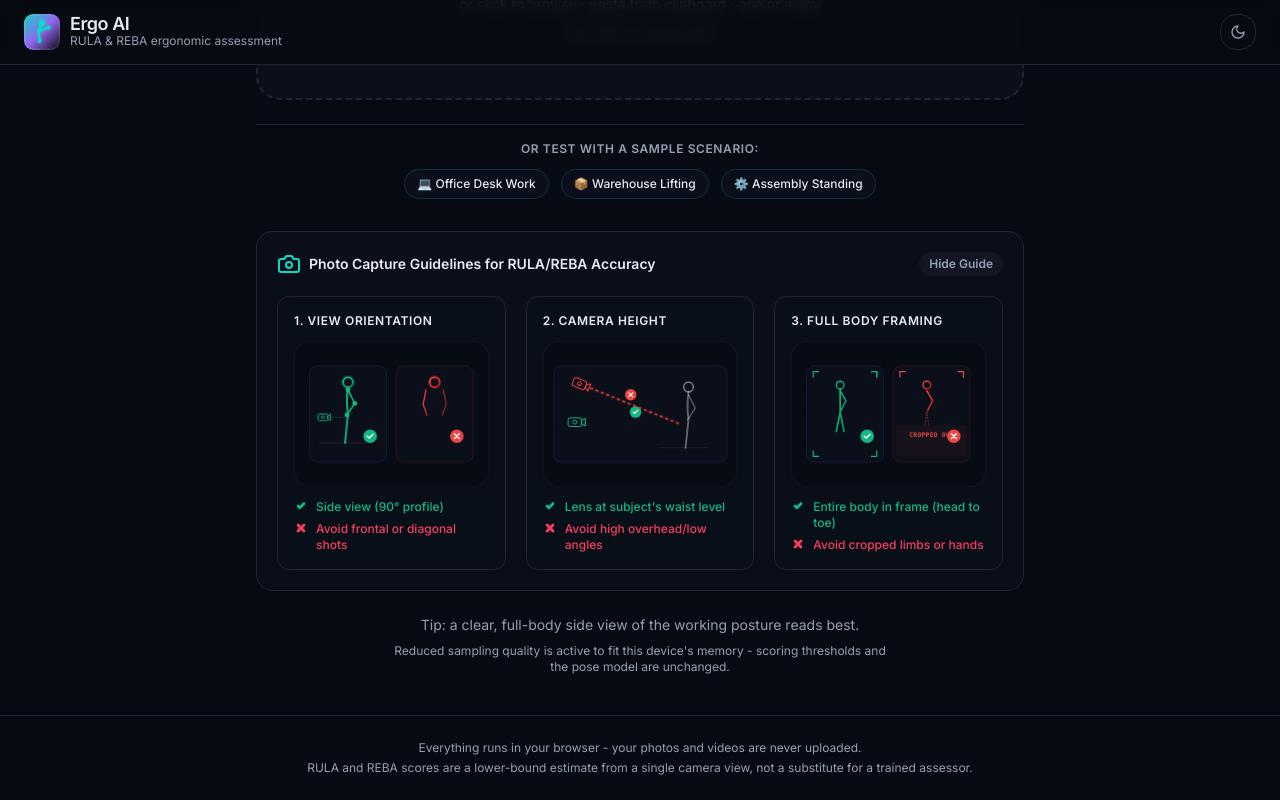
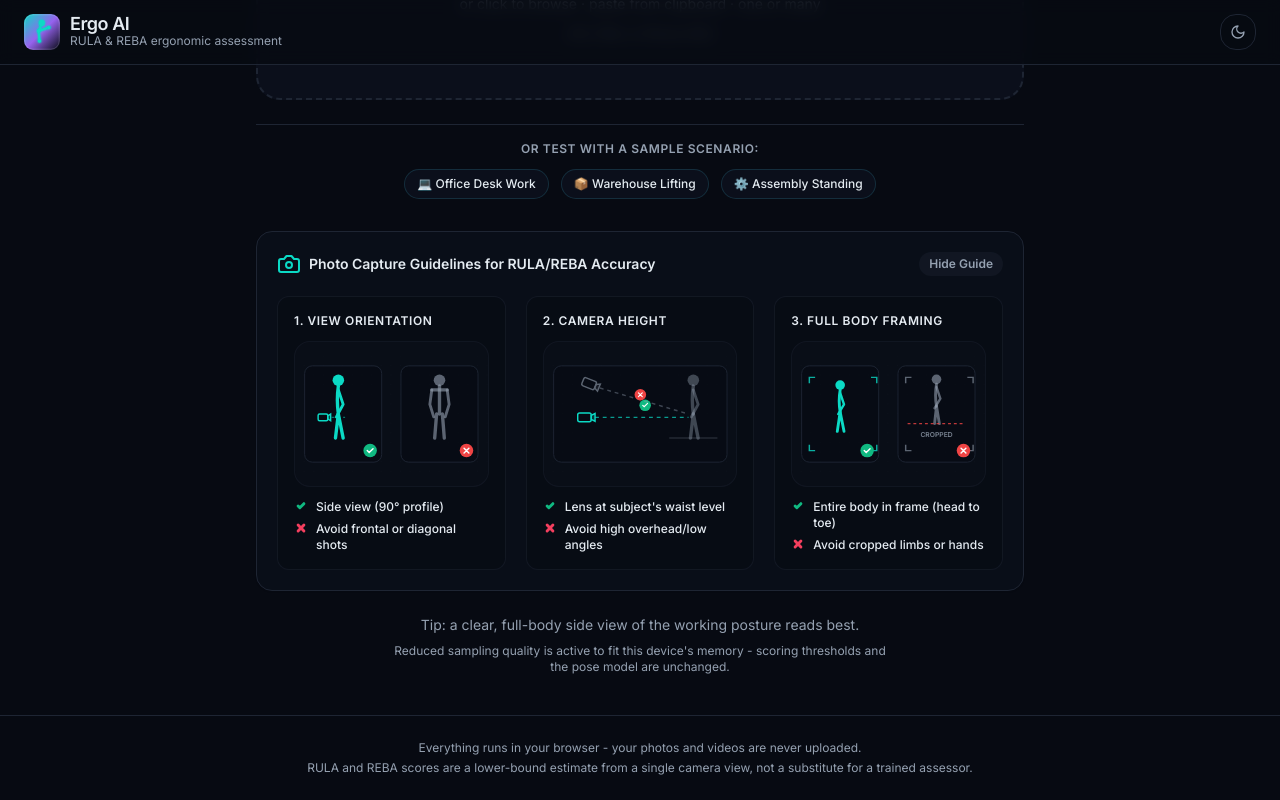
Before and after one commit to oldhero07/Ergo-AI, a React (Vite) app: page / in a window 1280 px wide. Both pictures are taken after a click on the button "Analyze a photo". Shown: the part 331-1131 px from the top of the page. Built offline with nearby package versions, Linux system fonts and the light colour scheme.

Commit message:
style: redesign PhotoGuide SVGs to seamlessly match app theme

```diff
--- a/src/components/Uploader.tsx
+++ b/src/components/Uploader.tsx
@@ -310,81 +310,68 @@ function PhotoGuide() {
         <div className="mt-5 grid gap-5 sm:grid-cols-3 animate-in fade-in slide-in-from-top-1 duration-200">
 
           {/* Card 1: Side View profile */}
-          <div className="rounded-xl border bg-card/30 p-4 flex flex-col gap-3">
+          <div className="rounded-xl border border-border/50 bg-background/40 p-4 flex flex-col gap-3">
             <h4 className="font-semibold text-xs text-foreground uppercase tracking-wider">1. View Orientation</h4>
-            <div className="aspect-[4/3] rounded-lg bg-[#070b14] flex items-center justify-center border border-border/40 overflow-hidden relative">
+            <div className="aspect-[4/3] rounded-lg bg-muted/20 flex items-center justify-center border border-border/40 overflow-hidden relative">
               <svg viewBox="0 0 200 120" className="w-full h-full text-muted-foreground">
                 <defs>
-                  <linearGradient id="correct-grad" x1="0%" y1="0%" x2="100%" y2="100%">
-                    <stop offset="0%" stopColor="#10b981" />
-                    <stop offset="100%" stopColor="#059669" />
-                  </linearGradient>
-                  <linearGradient id="incorrect-grad" x1="0%" y1="0%" x2="100%" y2="100%">
-                    <stop offset="0%" stopColor="#ef4444" />
-                    <stop offset="100%" stopColor="#b91c1c" />
-                  </linearGradient>
-                  <filter id="glow-filter" x="-20%" y="-20%" width="140%" height="140%">
-                    <feGaussianBlur stdDeviation="1.2" result="blur" />
-                    <feMerge>
-                      <feMergeNode in="blur" />
-                      <feMergeNode in="SourceGraphic" />
-                    </feMerge>
-                  </filter>
-                  <pattern id="diag-grid" width="10" height="10" patternUnits="userSpaceOnUse">
-                    <circle cx="10" cy="10" r="0.5" fill="currentColor" opacity="0.06" />
+                  <pattern id="grid-1" width="10" height="10" patternUnits="userSpaceOnUse">
+                    <circle cx="10" cy="10" r="0.5" fill="currentColor" opacity="0.15" />
                   </pattern>
                 </defs>
-
-                <rect width="200" height="120" fill="url(#diag-grid)" />
+                <rect width="200" height="120" fill="url(#grid-1)" />
 
                 {/* Left: Side View (Correct) */}
-                <g transform="translate(10, 0)">
-                  <rect x="5" y="10" width="80" height="100" rx="8" fill="#0b0f19" stroke="rgba(99, 102, 241, 0.15)" strokeWidth="1" />
-                  <g transform="translate(30, 15)">
+                <g transform="translate(10, 10)">
+                  <rect width="80" height="100" rx="8" fill="hsl(var(--background))" fillOpacity="0.5" stroke="hsl(var(--border))" strokeWidth="1" />
+
+                  {/* Figure Side Profile */}
+                  <g transform="translate(35, 15)">
                     {/* Head */}
-                    <circle cx="15" cy="12" r="5" fill="#0b0f19" stroke="url(#correct-grad)" strokeWidth="1.8" filter="url(#glow-filter)" />
-                    {/* Torso */}
-                    <path d="M 15 17 Q 13 32 15 45 L 12 75" fill="none" stroke="url(#correct-grad)" strokeWidth="2.2" strokeLinecap="round" />
-                    {/* Arms */}
-                    <path d="M 15 20 L 22 34 L 14 46" fill="none" stroke="url(#correct-grad)" strokeWidth="1.8" strokeLinecap="round" strokeLinejoin="round" />
-                    {/* Ground line */}
-                    <line x1="-15" y1="75" x2="35" y2="75" stroke="rgba(255, 255, 255, 0.08)" strokeWidth="1" />
-                    {/* Joints */}
-                    <circle cx="15" cy="20" r="2.5" fill="#10b981" />
-                    <circle cx="22" cy="34" r="2.5" fill="#10b981" />
-                    <circle cx="14" cy="46" r="2.5" fill="#10b981" />
+                    <circle cx="0" cy="0" r="6" fill="hsl(var(--primary))" />
+                    {/* Spine */}
+                    <path d="M 0 6 Q -2 20 0 35" fill="none" stroke="hsl(var(--primary))" strokeWidth="3.5" strokeLinecap="round" />
+                    {/* Arm */}
+                    <path d="M 0 10 L 5 25 L -2 38" fill="none" stroke="hsl(var(--primary))" strokeWidth="3" strokeLinecap="round" strokeLinejoin="round" />
+                    {/* Leg */}
+                    <path d="M 0 35 L -3 60 M 0 35 L 5 60" fill="none" stroke="hsl(var(--primary))" strokeWidth="3.5" strokeLinecap="round" strokeLinejoin="round" />
                   </g>
+
                   {/* Camera icon pointing side */}
-                  <g transform="translate(14, 56)" stroke="url(#correct-grad)" strokeWidth="1" fill="none">
+                  <g transform="translate(14, 46)" stroke="hsl(var(--primary))" strokeWidth="1.5" fill="none">
                     <rect x="0" y="4" width="10" height="7" rx="1.5" />
-                    <path d="M 10 6 L 13 4 L 13 11 L 10 9 Z" fill="url(#correct-grad)" fillOpacity="0.15" />
-                    <circle cx="5" cy="7.5" r="1.5" />
+                    <path d="M 10 6 L 13 4 L 13 11 L 10 9 Z" fill="hsl(var(--primary))" fillOpacity="0.2" />
                   </g>
-                  <line x1="28" y1="63.5" x2="42" y2="63.5" stroke="#10b981" strokeWidth="1" strokeDasharray="2 2" opacity="0.4" />
-                  <g transform="translate(68, 83)">
+                  <line x1="28" y1="53.5" x2="42" y2="53.5" stroke="hsl(var(--primary))" strokeWidth="1.5" strokeDasharray="3 3" opacity="0.5" />
+
+                  {/* Status indicator */}
+                  <g transform="translate(68, 88)">
                     <circle r="7" fill="#10b981" />
                     <path d="M -3 0 L -1 2 L 3 -2" fill="none" stroke="#fff" strokeWidth="1.5" strokeLinecap="round" />
                   </g>
                 </g>
 
                 {/* Right: Front View (Incorrect) */}
-                <g transform="translate(100, 0)">
-                  <rect x="5" y="10" width="80" height="100" rx="8" fill="#0b0f19" stroke="rgba(239, 68, 68, 0.15)" strokeWidth="1" />
-                  <g transform="translate(30, 15)">
+                <g transform="translate(110, 10)">
+                  <rect width="80" height="100" rx="8" fill="hsl(var(--background))" fillOpacity="0.5" stroke="hsl(var(--border))" strokeWidth="1" />
+
+                  {/* Figure Front Profile */}
+                  <g transform="translate(40, 15)">
                     {/* Head */}
-                    <circle cx="15" cy="12" r="5" fill="#0b0f19" stroke="url(#incorrect-grad)" strokeWidth="1.8" filter="url(#glow-filter)" />
-                    {/* Torso */}
-                    <line x1="15" y1="17" x2="15" y2="45" stroke="url(#incorrect-grad)" strokeWidth="2.2" strokeLinecap="round" />
+                    <circle cx="0" cy="0" r="6" fill="currentColor" opacity="0.6" />
+                    {/* Spine */}
+                    <line x1="0" y1="6" x2="0" y2="35" stroke="currentColor" strokeWidth="3.5" strokeLinecap="round" opacity="0.6" />
                     {/* Shoulders */}
-                    <line x1="6" y1="20" x2="24" y2="20" stroke="url(#incorrect-grad)" strokeWidth="1.8" strokeLinecap="round" />
+                    <line x1="-8" y1="10" x2="8" y2="10" stroke="currentColor" strokeWidth="3.5" strokeLinecap="round" opacity="0.6" />
                     {/* Arms */}
-                    <path d="M 6 20 L 3 35 L 7 46" fill="none" stroke="url(#incorrect-grad)" strokeWidth="1.5" strokeLinecap="round" strokeLinejoin="round" />
-                    <path d="M 24 20 L 27 35 L 23 46" fill="none" stroke="url(#incorrect-grad)" strokeWidth="1.5" strokeLinecap="round" strokeLinejoin="round" opacity="0.6" />
+                    <path d="M -8 10 L -10 25 L -6 38" fill="none" stroke="currentColor" strokeWidth="3" strokeLinecap="round" strokeLinejoin="round" opacity="0.6" />
+                    <path d="M 8 10 L 10 25 L 6 38" fill="none" stroke="currentColor" strokeWidth="3" strokeLinecap="round" strokeLinejoin="round" opacity="0.6" />
                     {/* Legs */}
-                    <path d="M 11 45 L 11 75" stroke="url(#incorrect-grad)" strokeWidth="1.6" strokeLinecap="round" />
-                    <path d="M 19 45 L 19 75" stroke="url(#incorrect-grad)" strokeWidth="1.6" strokeLinecap="round" opacity="0.6" />
+                    <path d="M -3 35 L -5 60 M 3 35 L 5 60" fill="none" stroke="currentColor" strokeWidth="3.5" strokeLinecap="round" strokeLinejoin="round" opacity="0.6" />
                   </g>
-                  <g transform="translate(68, 83)">
+
+                  {/* Status indicator */}
+                  <g transform="translate(68, 88)">
                     <circle r="7" fill="#ef4444" />
                     <path d="M -2.5 -2.5 L 2.5 2.5 M 2.5 -2.5 L -2.5 2.5" fill="none" stroke="#fff" strokeWidth="1.5" strokeLinecap="round" />
                   </g>
@@ -392,63 +379,63 @@ function PhotoGuide() {
               </svg>
             </div>
             <ul className="text-xs space-y-1.5 text-muted-foreground font-medium">
-              <li className="flex items-start text-emerald-500">
+              <li className="flex items-start text-emerald-500 dark:text-emerald-400">
                 <CheckIcon />
-                <span>Side view (90° profile)</span>
+                <span className="text-foreground">Side view (90° profile)</span>
               </li>
-              <li className="flex items-start text-rose-500">
+              <li className="flex items-start text-rose-500 dark:text-rose-400">
                 <CrossIcon />
-                <span>Avoid frontal or diagonal shots</span>
+                <span className="text-foreground">Avoid frontal or diagonal shots</span>
               </li>
             </ul>
           </div>
 
           {/* Card 2: Camera Height */}
-          <div className="rounded-xl border bg-card/30 p-4 flex flex-col gap-3">
+          <div className="rounded-xl border border-border/50 bg-background/40 p-4 flex flex-col gap-3">
             <h4 className="font-semibold text-xs text-foreground uppercase tracking-wider">2. Camera Height</h4>
-            <div className="aspect-[4/3] rounded-lg bg-[#070b14] flex items-center justify-center border border-border/40 overflow-hidden relative">
+            <div className="aspect-[4/3] rounded-lg bg-muted/20 flex items-center justify-center border border-border/40 overflow-hidden relative">
               <svg viewBox="0 0 200 120" className="w-full h-full text-muted-foreground">
                 <defs>
-                  <pattern id="diag-grid-2" width="10" height="10" patternUnits="userSpaceOnUse">
-                    <circle cx="10" cy="10" r="0.5" fill="currentColor" opacity="0.06" />
+                  <pattern id="grid-2" width="10" height="10" patternUnits="userSpaceOnUse">
+                    <circle cx="10" cy="10" r="0.5" fill="currentColor" opacity="0.15" />
                   </pattern>
                 </defs>
+                <rect width="200" height="120" fill="url(#grid-2)" />
 
-                <rect width="200" height="120" fill="url(#diag-grid-2)" />
+                <g transform="translate(10, 10)">
+                  <rect width="180" height="100" rx="8" fill="hsl(var(--background))" fillOpacity="0.5" stroke="hsl(var(--border))" strokeWidth="1" />
 
-                <g>
-                  <rect x="10" y="10" width="180" height="100" rx="8" fill="#0b0f19" stroke="rgba(99, 102, 241, 0.15)" strokeWidth="1" />
-
-                  {/* Humanoid */}
-                  <g transform="translate(135, 20)">
-                    <circle cx="15" cy="12" r="5" fill="#0b0f19" stroke="rgba(255, 255, 255, 0.4)" strokeWidth="1.8" />
-                    <path d="M 15 17 Q 13 32 15 45 L 12 75" fill="none" stroke="rgba(255, 255, 255, 0.35)" strokeWidth="2" strokeLinecap="round" />
-                    <path d="M 15 20 L 22 34 L 14 46" fill="none" stroke="rgba(255, 255, 255, 0.3)" strokeWidth="1.5" strokeLinecap="round" />
-                    <line x1="-15" y1="75" x2="35" y2="75" stroke="rgba(255, 255, 255, 0.08)" strokeWidth="1" />
+                  {/* Figure */}
+                  <g transform="translate(145, 15)">
+                    <circle cx="0" cy="0" r="6" fill="currentColor" opacity="0.4" />
+                    <path d="M 0 6 Q -2 20 0 35" fill="none" stroke="currentColor" strokeWidth="3.5" strokeLinecap="round" opacity="0.4" />
+                    <path d="M 0 10 L 5 25 L -2 38" fill="none" stroke="currentColor" strokeWidth="3" strokeLinecap="round" strokeLinejoin="round" opacity="0.4" />
+                    <path d="M 0 35 L -3 60 M 0 35 L 5 60" fill="none" stroke="currentColor" strokeWidth="3.5" strokeLinecap="round" strokeLinejoin="round" opacity="0.4" />
                   </g>
 
+                  {/* Ground line */}
+                  <line x1="120" y1="75" x2="170" y2="75" stroke="currentColor" strokeWidth="1.5" opacity="0.2" />
+
                   {/* Level Camera (Waist height) */}
-                  <g transform="translate(25, 60)">
-                    <g stroke="#10b981" strokeWidth="1" fill="none">
+                  <g transform="translate(25, 45)">
+                    <g stroke="hsl(var(--primary))" strokeWidth="1.5" fill="none">
                       <rect x="0" y="4" width="14" height="9" rx="2" />
-                      <path d="M 14 6.5 L 18 4.5 L 18 12.5 L 14 10.5 Z" fill="#10b981" fillOpacity="0.15" />
-                      <circle cx="7" cy="8.5" r="2" />
+                      <path d="M 14 6.5 L 18 4.5 L 18 12.5 L 14 10.5 Z" fill="hsl(var(--primary))" fillOpacity="0.2" />
                     </g>
-                    <path d="M 18 8.5 L 120 8.5" stroke="#10b981" strokeWidth="1.5" strokeDasharray="3 3" filter="url(#glow-filter)" />
-                    <g transform="translate(70, -2)">
+                    <path d="M 18 8.5 L 115 8.5" stroke="hsl(var(--primary))" strokeWidth="1.5" strokeDasharray="4 4" opacity="0.7" />
+                    <g transform="translate(70, -4)">
                       <circle r="6" fill="#10b981" />
                       <path d="M -2.5 0 L -1 1.5 L 2.5 -2" fill="none" stroke="#fff" strokeWidth="1.2" strokeLinecap="round" />
                     </g>
                   </g>
 
                   {/* Slanted Camera (Overhead height) */}
-                  <g transform="translate(30, 20)">
-                    <g transform="rotate(22 7 8)" stroke="#ef4444" strokeWidth="1" fill="none">
+                  <g transform="translate(30, 10)">
+                    <g transform="rotate(22 7 8)" stroke="currentColor" strokeWidth="1.5" fill="none" opacity="0.6">
                       <rect x="0" y="4" width="14" height="9" rx="2" />
-                      <path d="M 14 6.5 L 18 4.5 L 18 12.5 L 14 10.5 Z" fill="#ef4444" fillOpacity="0.15" />
-                      <circle cx="7" cy="8.5" r="2" />
+                      <path d="M 14 6.5 L 18 4.5 L 18 12.5 L 14 10.5 Z" fill="currentColor" fillOpacity="0.2" />
                     </g>
-                    <path d="M 18 13 L 110 50" stroke="#ef4444" strokeWidth="1.5" strokeDasharray="3 3" filter="url(#glow-filter)" opacity="0.8" />
+                    <path d="M 18 13 L 110 40" stroke="currentColor" strokeWidth="1.5" strokeDasharray="4 4" opacity="0.4" />
                     <g transform="translate(60, 20)">
                       <circle r="6" fill="#ef4444" />
                       <path d="M -2 -2 L 2 2 M 2 -2 L -2 2" fill="none" stroke="#fff" strokeWidth="1.2" strokeLinecap="round" />
@@ -458,77 +445,82 @@ function PhotoGuide() {
               </svg>
             </div>
             <ul className="text-xs space-y-1.5 text-muted-foreground font-medium">
-              <li className="flex items-start text-emerald-500">
+              <li className="flex items-start text-emerald-500 dark:text-emerald-400">
                 <CheckIcon />
-                <span>Lens at subject's waist level</span>
+                <span className="text-foreground">Lens at subject's waist level</span>
               </li>
-              <li className="flex items-start text-rose-500">
+              <li className="flex items-start text-rose-500 dark:text-rose-400">
                 <CrossIcon />
-                <span>Avoid high overhead/low angles</span>
+                <span className="text-foreground">Avoid high overhead/low angles</span>
               </li>
             </ul>
           </div>
 
           {/* Card 3: Framing */}
-          <div className="rounded-xl border bg-card/30 p-4 flex flex-col gap-3">
+          <div className="rounded-xl border border-border/50 bg-background/40 p-4 flex flex-col gap-3">
             <h4 className="font-semibold text-xs text-foreground uppercase tracking-wider">3. Full Body Framing</h4>
-            <div className="aspect-[4/3] rounded-lg bg-[#070b14] flex items-center justify-center border border-border/40 overflow-hidden relative">
+            <div className="aspect-[4/3] rounded-lg bg-muted/20 flex items-center justify-center border border-border/40 overflow-hidden relative">
               <svg viewBox="0 0 200 120" className="w-full h-full text-muted-foreground">
                 <defs>
-                  <pattern id="diag-grid-3" width="10" height="10" patternUnits="userSpaceOnUse">
-                    <circle cx="10" cy="10" r="0.5" fill="currentColor" opacity="0.06" />
+                  <pattern id="grid-3" width="10" height="10" patternUnits="userSpaceOnUse">
+                    <circle cx="10" cy="10" r="0.5" fill="currentColor" opacity="0.15" />
                   </pattern>
                 </defs>
-
-                <rect width="200" height="120" fill="url(#diag-grid-3)" />
+                <rect width="200" height="120" fill="url(#grid-3)" />
 
                 {/* Left: Correct Full Body */}
-                <g transform="translate(10, 0)">
-                  <rect x="5" y="10" width="80" height="100" rx="8" fill="#0b0f19" stroke="rgba(99, 102, 241, 0.15)" strokeWidth="1" />
+                <g transform="translate(10, 10)">
+                  <rect width="80" height="100" rx="8" fill="hsl(var(--background))" fillOpacity="0.5" stroke="hsl(var(--border))" strokeWidth="1" />
 
                   {/* Viewfinder borders */}
-                  <path d="M 12 22 L 12 16 L 18 16" fill="none" stroke="#10b981" strokeWidth="1.2" />
-                  <path d="M 78 16 L 78 22" fill="none" stroke="#10b981" strokeWidth="1.2" />
-                  <path d="M 78 22 L 78 16 L 72 16" fill="none" stroke="#10b981" strokeWidth="1.2" />
-                  <path d="M 12 98 L 12 104 L 18 104" fill="none" stroke="#10b981" strokeWidth="1.2" />
-                  <path d="M 78 104 L 72 104" fill="none" stroke="#10b981" strokeWidth="1.2" />
-                  <path d="M 78 104 L 78 98" fill="none" stroke="#10b981" strokeWidth="1.2" />
+                  <g stroke="hsl(var(--primary))" strokeWidth="1.5" fill="none" opacity="0.8">
+                    <path d="M 8 18 L 8 12 L 14 12" />
+                    <path d="M 72 12 L 78 12 L 78 18" />
+                    <path d="M 8 82 L 8 88 L 14 88" />
+                    <path d="M 72 88 L 78 88 L 78 82" />
+                  </g>
 
-                  <g transform="translate(30, 20)">
-                    <circle cx="10" cy="10" r="4" fill="#0b0f19" stroke="url(#correct-grad)" strokeWidth="1.5" />
-                    <path d="M 10 14 L 10 38 L 6 58 M 10 38 L 14 58" stroke="url(#correct-grad)" strokeWidth="1.8" strokeLinecap="round" />
-                    <path d="M 10 16 L 16 26 L 11 36" fill="none" stroke="url(#correct-grad)" strokeWidth="1.6" strokeLinecap="round" />
+                  <g transform="translate(40, 20)">
+                    <circle cx="0" cy="0" r="5" fill="hsl(var(--primary))" />
+                    <path d="M 0 5 Q -2 16 0 28" fill="none" stroke="hsl(var(--primary))" strokeWidth="3" strokeLinecap="round" />
+                    <path d="M 0 8 L 4 20 L -2 30" fill="none" stroke="hsl(var(--primary))" strokeWidth="2.5" strokeLinecap="round" strokeLinejoin="round" />
+                    <path d="M 0 28 L -3 48 M 0 28 L 4 48" fill="none" stroke="hsl(var(--primary))" strokeWidth="3" strokeLinecap="round" strokeLinejoin="round" />
                   </g>
-                  <g transform="translate(68, 83)">
+
+                  {/* Status indicator */}
+                  <g transform="translate(68, 88)">
                     <circle r="7" fill="#10b981" />
                     <path d="M -3 0 L -1 2 L 3 -2" fill="none" stroke="#fff" strokeWidth="1.5" strokeLinecap="round" />
                   </g>
                 </g>
 
                 {/* Right: Incorrect Cropped */}
-                <g transform="translate(100, 0)">
-                  <rect x="5" y="10" width="80" height="100" rx="8" fill="#0b0f19" stroke="rgba(239, 68, 68, 0.15)" strokeWidth="1" />
+                <g transform="translate(110, 10)">
+                  <rect width="80" height="100" rx="8" fill="hsl(var(--background))" fillOpacity="0.5" stroke="hsl(var(--border))" strokeWidth="1" />
 
-                  {/* Crop line */}
-                  <line x1="8" y1="72" x2="82" y2="72" stroke="#ef4444" strokeWidth="1.5" strokeDasharray="3 2" filter="url(#glow-filter)" />
-                  <rect x="8" y="72" width="74" height="32" fill="#ef4444" fillOpacity="0.06" />
-
-                  <g transform="translate(30, 20)">
-                    <circle cx="10" cy="10" r="4" fill="#0b0f19" stroke="url(#incorrect-grad)" strokeWidth="1.5" />
-                    <path d="M 10 14 L 10 38" stroke="url(#incorrect-grad)" strokeWidth="1.8" strokeLinecap="round" />
-                    <path d="M 10 16 L 16 26 L 11 36" fill="none" stroke="url(#incorrect-grad)" strokeWidth="1.6" strokeLinecap="round" />
-                    <path d="M 10 38 L 8 52" stroke="#ef4444" strokeWidth="1.5" strokeDasharray="1 2" strokeLinecap="round" opacity="0.3" />
-                    <path d="M 10 38 L 12 52" stroke="#ef4444" strokeWidth="1.5" strokeDasharray="1 2" strokeLinecap="round" opacity="0.3" />
+                  {/* Viewfinder borders */}
+                  <g stroke="currentColor" strokeWidth="1.5" fill="none" opacity="0.6">
+                    <path d="M 8 18 L 8 12 L 14 12" />
+                    <path d="M 72 12 L 78 12 L 78 18" />
+                    <path d="M 8 82 L 8 88 L 14 88" />
+                    <path d="M 72 88 L 78 88 L 78 82" />
                   </g>
 
-                  {/* Viewfinder borders */}
-                  <path d="M 12 22 L 12 16 L 18 16" fill="none" stroke="#ef4444" strokeWidth="1.2" />
-                  <path d="M 78 16 L 78 22" fill="none" stroke="#ef4444" strokeWidth="1.2" />
-                  <path d="M 78 22 L 78 16 L 72 16" fill="none" stroke="#ef4444" strokeWidth="1.2" />
+                  <g transform="translate(40, 14)">
+                    <circle cx="0" cy="0" r="5" fill="currentColor" opacity="0.6" />
+                    <path d="M 0 5 Q -2 16 0 28" fill="none" stroke="currentColor" strokeWidth="3" strokeLinecap="round" opacity="0.6" />
+                    <path d="M 0 8 L 4 20 L -2 30" fill="none" stroke="currentColor" strokeWidth="2.5" strokeLinecap="round" opacity="0.6" />
+                    {/* Cut off legs */}
+                    <path d="M 0 28 L -2 46 M 0 28 L 3 46" fill="none" stroke="currentColor" strokeWidth="3" strokeLinecap="round" opacity="0.6" />
 
-                  <text x="45" y="84" textAnchor="middle" fill="#ef4444" className="font-mono" style={{ fontSize: 6.5, fontWeight: 700, letterSpacing: '0.05em' }}>CROPPED OUT</text>
+                    {/* Crop indicator line */}
+                    <line x1="-30" y1="46" x2="30" y2="46" stroke="#ef4444" strokeWidth="1.5" strokeDasharray="3 3" opacity="0.8" />
+                  </g>
 
-                  <g transform="translate(68, 83)">
+                  <text x="40" y="74" textAnchor="middle" fill="currentColor" className="font-semibold" style={{ fontSize: 7, opacity: 0.8 }}>CROPPED</text>
+
+                  {/* Status indicator */}
+                  <g transform="translate(68, 88)">
                     <circle r="7" fill="#ef4444" />
                     <path d="M -2.5 -2.5 L 2.5 2.5 M 2.5 -2.5 L -2.5 2.5" fill="none" stroke="#fff" strokeWidth="1.5" strokeLinecap="round" />
                   </g>
@@ -536,13 +528,13 @@ function PhotoGuide() {
               </svg>
             </div>
             <ul className="text-xs space-y-1.5 text-muted-foreground font-medium">
-              <li className="flex items-start text-emerald-500">
+              <li className="flex items-start text-emerald-500 dark:text-emerald-400">
                 <CheckIcon />
-                <span>Entire body in frame (head to toe)</span>
+                <span className="text-foreground">Entire body in frame (head to toe)</span>
               </li>
-              <li className="flex items-start text-rose-500">
+              <li className="flex items-start text-rose-500 dark:text-rose-400">
                 <CrossIcon />
-                <span>Avoid cropped limbs or hands</span>
+                <span className="text-foreground">Avoid cropped limbs or hands</span>
               </li>
             </ul>
           </div>
```
